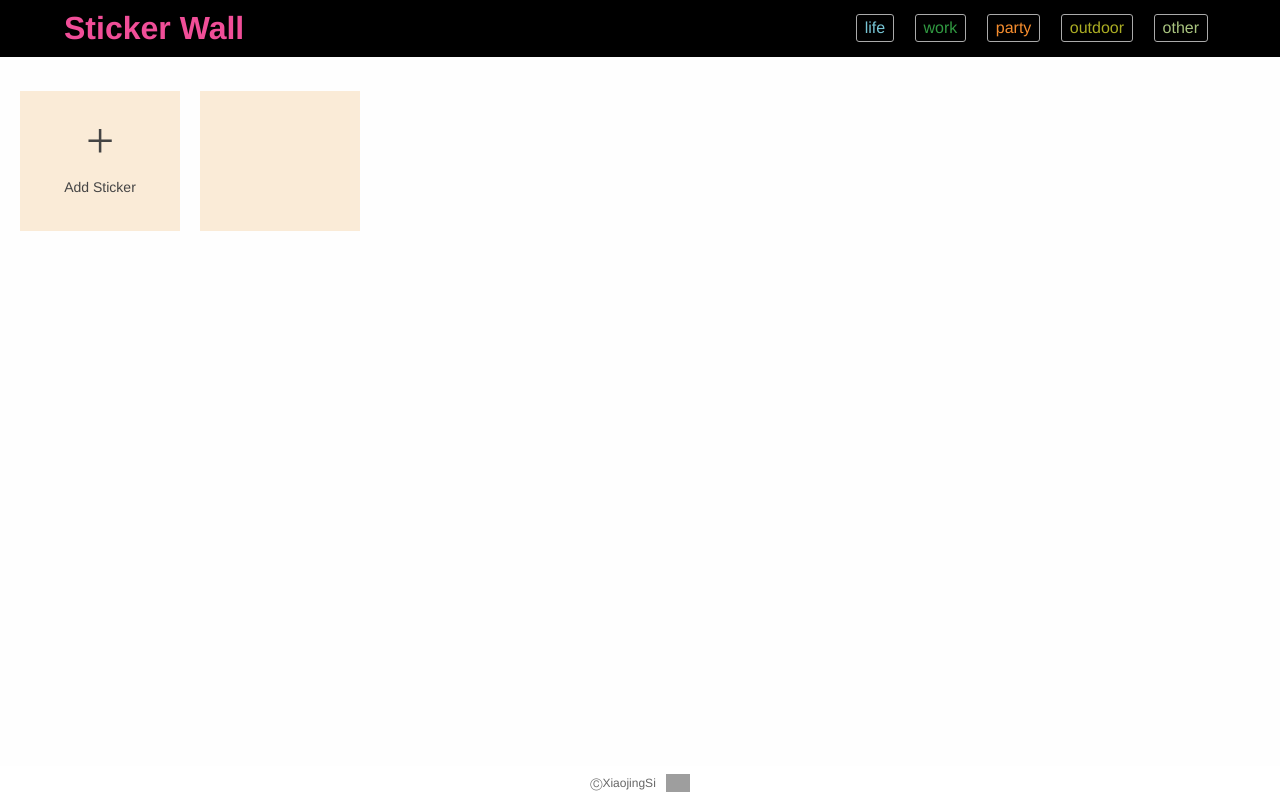
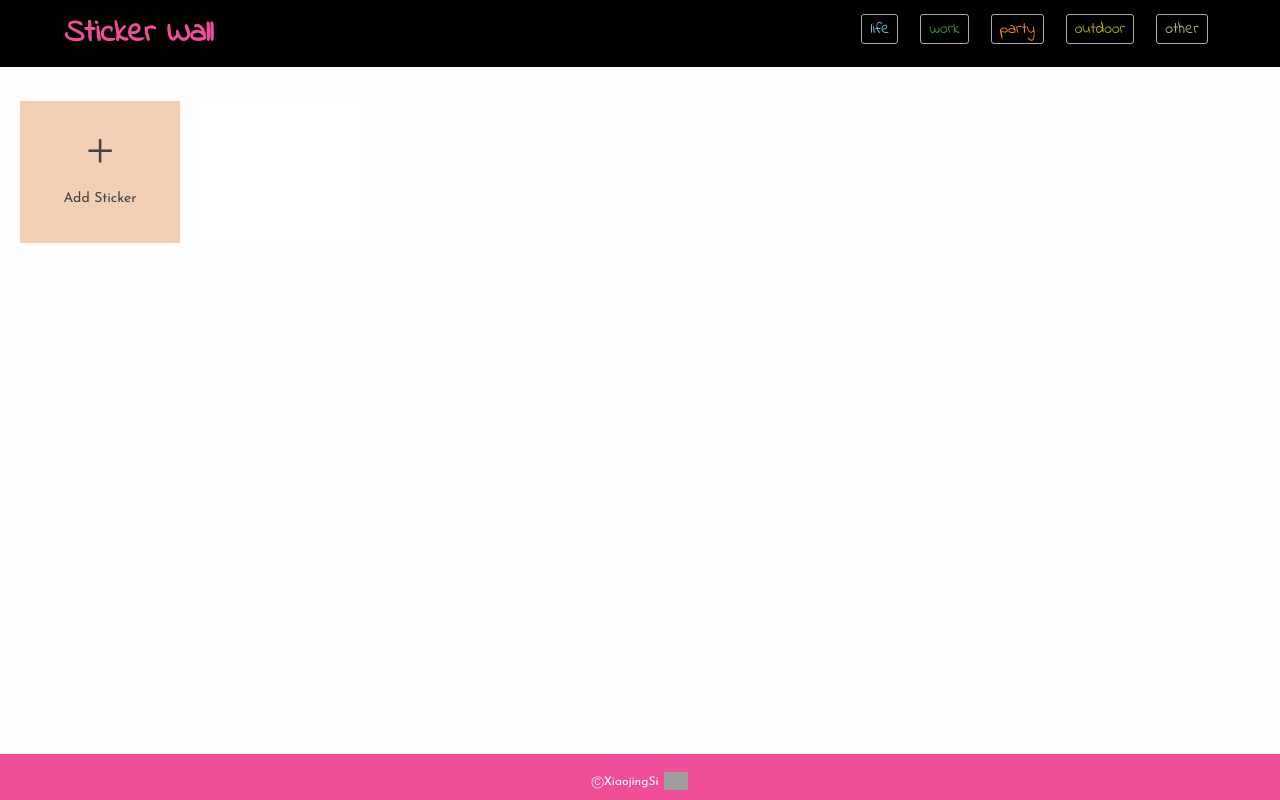
Before and after one commit to sarah-tw/vanila-sticker-wall, a website with bundled scripts: page index.html in a window 1280 px wide. Built offline with nearby package versions, Linux system fonts and the light colour scheme; no server answers; grey boxes are pictures that could not be loaded; files whose address does not match are found by name.

Commit message:
Add google font, and add widsom sentence.

```diff
--- a/index.html
+++ b/index.html
@@ -5,6 +5,7 @@
 	<meta http-equiv="X-UA-Compatible" content="IE=edge">
 	<title>Sticker Wall</title>
 	<link rel="stylesheet" href="./dist/css/main.css">
+	<link href="https://fonts.googleapis.com/css?family=Josefin+Sans|Indie+Flower" rel="stylesheet">
 	<!--[if IE]>
 		<script type="text/javascript">
 			alert("如想更好的网站浏览体验，请更换chrome或者其它先进浏览器!");
@@ -43,9 +44,13 @@
 			</ul>
 		</div>
 	</main>
+
 	<footer>
-		<span>ⒸXiaojingSi</span>
-		<img src="http://www.reliablecounter.com/count.php?page=sarah-tw.github.io/vanila-sticker-wall/&digit=style/plain/15/&reloads=0" alt="" title="" border="0"></a><br /><a href="http://" target="_blank" style="font-family: Geneva, Arial; font-size: 9px; color: #330010; text-decoration: none;">
+		<div id="wisdom_words" class="wisdom-words"></div>
+		<div class="copy-right">
+			<span>ⒸXiaojingSi</span>
+			<img src="http://www.reliablecounter.com/count.php?page=sarah-tw.github.io/vanila-sticker-wall/&digit=style/plain/15/&reloads=0" alt="" title="" border="0"></a><br /><a href="http://" target="_blank" style="font-family: Geneva, Arial; font-size: 9px; color: #330010; text-decoration: none;">
+		</div>
 	</footer>
 
 	<script id="stickers_template"  type="text/x-jQuery-tmpl">
--- a/src/js/main.js
+++ b/src/js/main.js
@@ -103,6 +103,11 @@ let StickerWall = () => {
 
 	$('body').on('click', '.tag-filter .tag', filterByTag);
 
+	$.ajax({
+		url: "http://wisdom.liyaodong.com/v1/random"
+		}).done((response) => {
+			$('#wisdom_words').html(response.content);
+		})
 };
 
 StickerWall();
--- a/src/sass/main.scss
+++ b/src/sass/main.scss
@@ -7,6 +7,7 @@ $skyBlue: #77c5d5;
 $lightGreen: #a9c47f;
 $lightYellow: #abad23;
 $orange: #f68d2e;
+$default: #f3cfb3;
 $tags: (life: $skyBlue, work: $green, outdoor:$lightYellow, party:$orange, other:$lightGreen);
 
 body {
@@ -16,6 +17,10 @@ body {
 	background-size: cover;
 	color: white;
 	margin: 0;
+	font-family: 'Josefin Sans', sans-serif;
+}
+textarea {
+	font-family: 'Josefin Sans', sans-serif;
 }
 .clearfix:after {
 	content: '';
@@ -28,6 +33,7 @@ header {
 	background-color: $black;
 	display: flex;
 	justify-content: space-between;
+	font-family: 'Indie Flower', cursive;
 	.page-title {
 		color: $pink;
 	}
@@ -86,7 +92,6 @@ header {
 
 .sticker {
 	cursor: pointer;
-	background-color: antiquewhite;
 	padding: 20px;
 	width: 120px;
 	color: #222;
@@ -106,6 +111,7 @@ header {
 .sticker--add {
 	text-align: center;
 	color: #444;
+	background-color: $default;
 	&:hover {
 		box-shadow: 0 0 1px 2px $pink inset;
 		background-color: #ffefd9;
@@ -127,7 +133,7 @@ header {
 }
 .actions {
 	position: absolute;
-	bottom: -36px;
+	bottom: -40px;
 	width: 90%;
 	background-color: rgba(0, 0, 0, 0.7);
 	padding: 6px 5%;
@@ -183,7 +189,7 @@ header {
 .tags .tag {
 	display: inline-block;
 	margin: 4px 8px;
-	padding: 4px 8px;
+	padding: 2px 8px;
 	border: 1px solid #aaa;
 	border-radius: 3px;
 	cursor: pointer;
@@ -191,20 +197,26 @@ header {
 	text-transform: lowercase;
 
 }
+.wisdom-words {
+	font-weight: bold;
+}
 footer {
 	position: fixed;
-    width: 100%;
+    width: 90%;
     bottom: 0;
-    display: flex;
-    align-items: center;
-    justify-content: center;
-    color: #666;
+    color: white;
     text-align: center;
-    padding: 8px 0;
-    font-size: 12px;
-    background-color: white;
+    padding: 10px 5%;
+    background-color: $pink;
     img {
-		margin-left: 10px;
+		margin-left: 6px;
 		width: 24px;
     }
 }
+.copy-right {
+	margin-top: 8px;
+	display: flex;
+	align-items: center;
+	font-size: 12px;
+	justify-content: center;
+}
```
Also changed, not shown: dist/css/main.css, dist/js/main.js.
